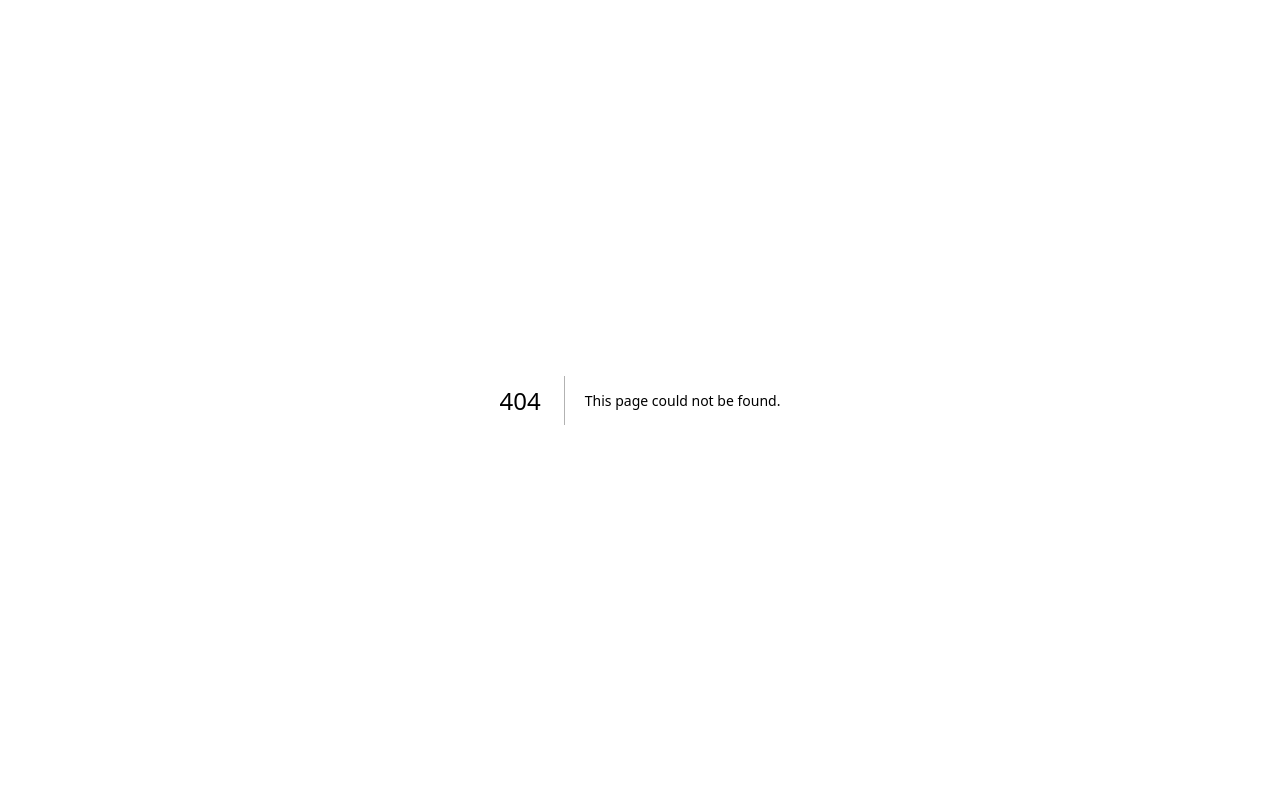
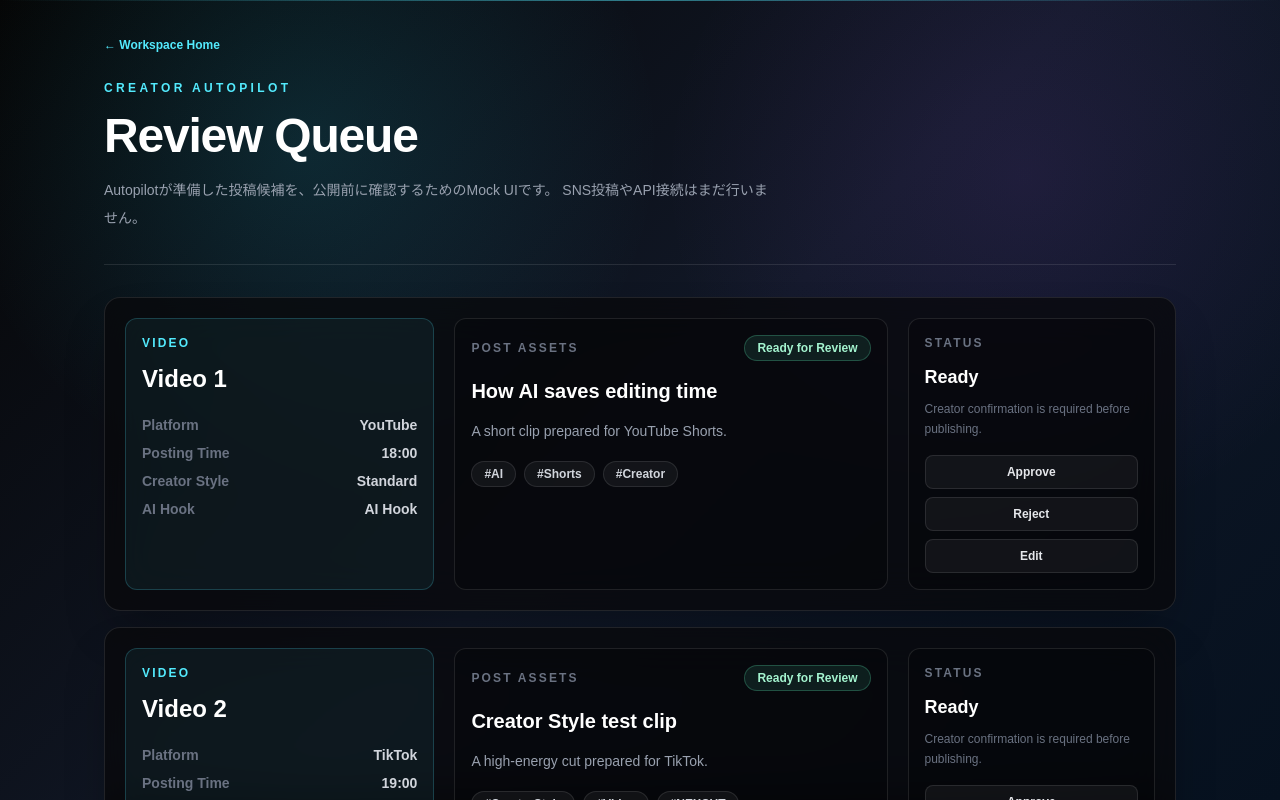
Before and after one commit to hiro042355/easyslice-ai, a Next.js app: page /review in a window 1280 px wide. Before the commit this address had no page. Shown: the top 800 px of the page. Built offline with nearby package versions, Linux system fonts and the light colour scheme.

Commit message:
Add creator review queue MVP

```diff
--- /dev/null
+++ b/app/review/page.tsx
@@ -0,0 +1,152 @@
+const reviewItems = [
+  {
+    video: "Video 1",
+    title: "How AI saves editing time",
+    description: "A short clip prepared for YouTube Shorts.",
+    hashtags: ["#AI", "#Shorts", "#Creator"],
+    platform: "YouTube",
+    postingTime: "18:00",
+    creatorStyle: "Standard",
+    aiHook: "AI Hook",
+    status: "Ready for Review",
+  },
+  {
+    video: "Video 2",
+    title: "Creator Style test clip",
+    description: "A high-energy cut prepared for TikTok.",
+    hashtags: ["#CreatorStyle", "#Video", "#NEXCUT"],
+    platform: "TikTok",
+    postingTime: "19:00",
+    creatorStyle: "Creator",
+    aiHook: "Off",
+    status: "Ready for Review",
+  },
+];
+
+const actionClass =
+  "rounded-lg border border-white/10 bg-white/[0.05] px-3 py-2 text-xs font-bold text-gray-200 transition hover:border-cyan-300/35 hover:bg-cyan-300/10 hover:text-cyan-100";
+
+export default function ReviewQueuePage() {
+  return (
+    <main className="min-h-screen overflow-hidden bg-black text-white">
+      <div className="pointer-events-none absolute inset-0 bg-[radial-gradient(circle_at_24%_18%,rgba(34,211,238,0.14),transparent_30%),radial-gradient(circle_at_80%_22%,rgba(168,85,247,0.1),transparent_30%),linear-gradient(135deg,#050505_0%,#111827_52%,#06111f_100%)]" />
+      <div className="pointer-events-none absolute inset-x-0 top-0 h-px bg-gradient-to-r from-transparent via-cyan-300/50 to-transparent" />
+
+      <section className="relative mx-auto flex min-h-screen w-full max-w-6xl flex-col px-5 py-8 sm:px-8 lg:px-10">
+        <header className="border-b border-white/10 pb-8">
+          <a
+            href="/workspace"
+            className="text-xs font-bold text-cyan-300 transition hover:text-cyan-200"
+          >
+            ← Workspace Home
+          </a>
+
+          <p className="mt-6 text-xs font-semibold uppercase tracking-[0.28em] text-cyan-300">
+            Creator Autopilot
+          </p>
+
+          <h1 className="mt-4 text-4xl font-black tracking-tight text-white sm:text-5xl">
+            Review Queue
+          </h1>
+
+          <p className="mt-4 max-w-2xl text-sm leading-7 text-gray-400">
+            Autopilotが準備した投稿候補を、公開前に確認するためのMock UIです。
+            SNS投稿やAPI接続はまだ行いません。
+          </p>
+        </header>
+
+        <div className="grid gap-4 py-8">
+          {reviewItems.map((item) => (
+            <article
+              key={item.video}
+              className="rounded-2xl border border-white/10 bg-zinc-950/75 p-5 shadow-2xl shadow-black/30 backdrop-blur-xl"
+            >
+              <div className="grid gap-5 lg:grid-cols-[1fr_1.4fr_0.8fr] lg:items-stretch">
+                <div className="rounded-xl border border-cyan-300/20 bg-cyan-300/[0.06] p-4">
+                  <p className="text-xs font-semibold uppercase tracking-[0.18em] text-cyan-300">
+                    Video
+                  </p>
+                  <h2 className="mt-3 text-2xl font-black text-white">
+                    {item.video}
+                  </h2>
+                  <div className="mt-5 grid gap-2 text-sm font-semibold text-gray-300">
+                    <div className="flex justify-between gap-3">
+                      <span className="text-gray-500">Platform</span>
+                      <span>{item.platform}</span>
+                    </div>
+                    <div className="flex justify-between gap-3">
+                      <span className="text-gray-500">Posting Time</span>
+                      <span>{item.postingTime}</span>
+                    </div>
+                    <div className="flex justify-between gap-3">
+                      <span className="text-gray-500">Creator Style</span>
+                      <span>{item.creatorStyle}</span>
+                    </div>
+                    <div className="flex justify-between gap-3">
+                      <span className="text-gray-500">AI Hook</span>
+                      <span>{item.aiHook}</span>
+                    </div>
+                  </div>
+                </div>
+
+                <div className="rounded-xl border border-white/10 bg-black/25 p-4">
+                  <div className="flex flex-wrap items-center justify-between gap-3">
+                    <p className="text-xs font-semibold uppercase tracking-[0.18em] text-gray-500">
+                      Post Assets
+                    </p>
+                    <span className="rounded-full border border-emerald-300/25 bg-emerald-300/10 px-3 py-1 text-xs font-black text-emerald-200">
+                      {item.status}
+                    </span>
+                  </div>
+
+                  <h3 className="mt-4 text-xl font-black text-white">
+                    {item.title}
+                  </h3>
+
+                  <p className="mt-3 text-sm leading-7 text-gray-400">
+                    {item.description}
+                  </p>
+
+                  <div className="mt-4 flex flex-wrap gap-2">
+                    {item.hashtags.map((hashtag) => (
+                      <span
+                        key={hashtag}
+                        className="rounded-full border border-white/10 bg-white/[0.05] px-3 py-1 text-xs font-bold text-gray-300"
+                      >
+                        {hashtag}
+                      </span>
+                    ))}
+                  </div>
+                </div>
+
+                <div className="flex flex-col justify-between gap-4 rounded-xl border border-white/10 bg-black/25 p-4">
+                  <div>
+                    <p className="text-xs font-semibold uppercase tracking-[0.18em] text-gray-500">
+                      Status
+                    </p>
+                    <p className="mt-3 text-lg font-black text-white">Ready</p>
+                    <p className="mt-2 text-xs leading-5 text-gray-500">
+                      Creator confirmation is required before publishing.
+                    </p>
+                  </div>
+
+                  <div className="grid gap-2">
+                    <button type="button" className={actionClass}>
+                      Approve
+                    </button>
+                    <button type="button" className={actionClass}>
+                      Reject
+                    </button>
+                    <button type="button" className={actionClass}>
+                      Edit
+                    </button>
+                  </div>
+                </div>
+              </div>
+            </article>
+          ))}
+        </div>
+      </section>
+    </main>
+  );
+}
--- a/app/workspace/page.tsx
+++ b/app/workspace/page.tsx
@@ -142,6 +142,13 @@ export default function WorkspaceHomePage() {
           </a>
 
           <a
+            href="/review"
+            className="text-xs font-semibold text-gray-600 transition hover:text-cyan-300"
+          >
+            Review
+          </a>
+
+          <a
             href="/pricing"
             className="text-xs font-semibold text-gray-600 transition hover:text-cyan-300"
           >
```
